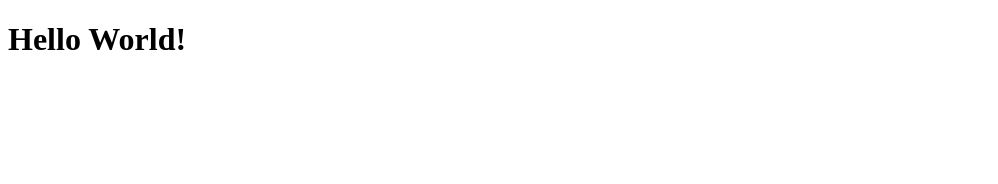
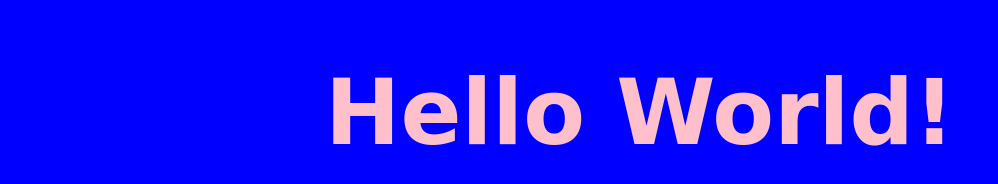
Before and after one commit to Adamcrespo101/My-Personal-Website, a plain HTML site: page index.html in a window 1280 px wide. Shown: the whole page, without its empty margins (0-998 px from the left). Drawn offline with Linux system fonts and the light colour scheme.

Commit message:
add style.css, connect to index.html

```diff
--- a/index.html
+++ b/index.html
@@ -2,6 +2,7 @@
 <html lang="en">
 <meta charset="UTF-8">
 <head>
+    <link rel="stylesheet" href="./style.css"/>
     <title>My Personal Website</title>
 </head>
 <body>
--- /dev/null
+++ b/style.css
@@ -0,0 +1,12 @@
+body {
+    background: blue;
+
+}
+
+h1 {
+    font-size: 90px;
+    font-family: cursive;
+    text-align: center;
+    color: pink;
+
+}
```
